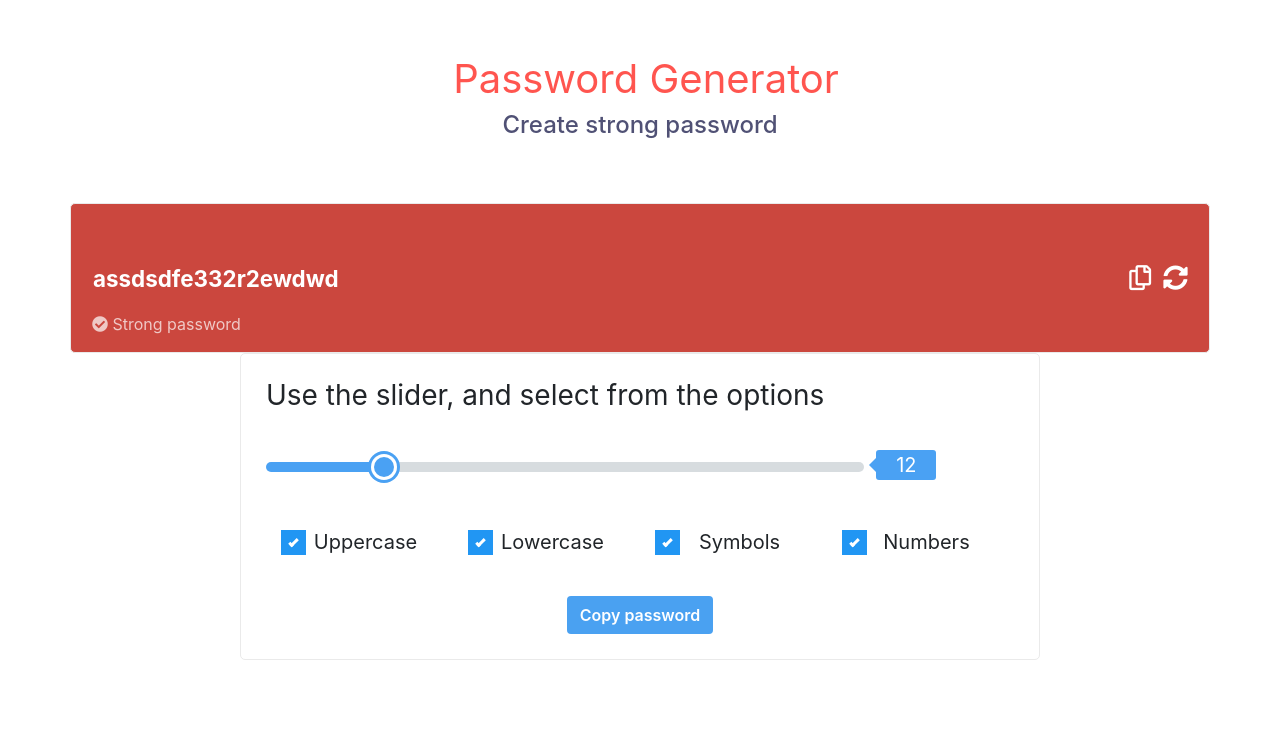
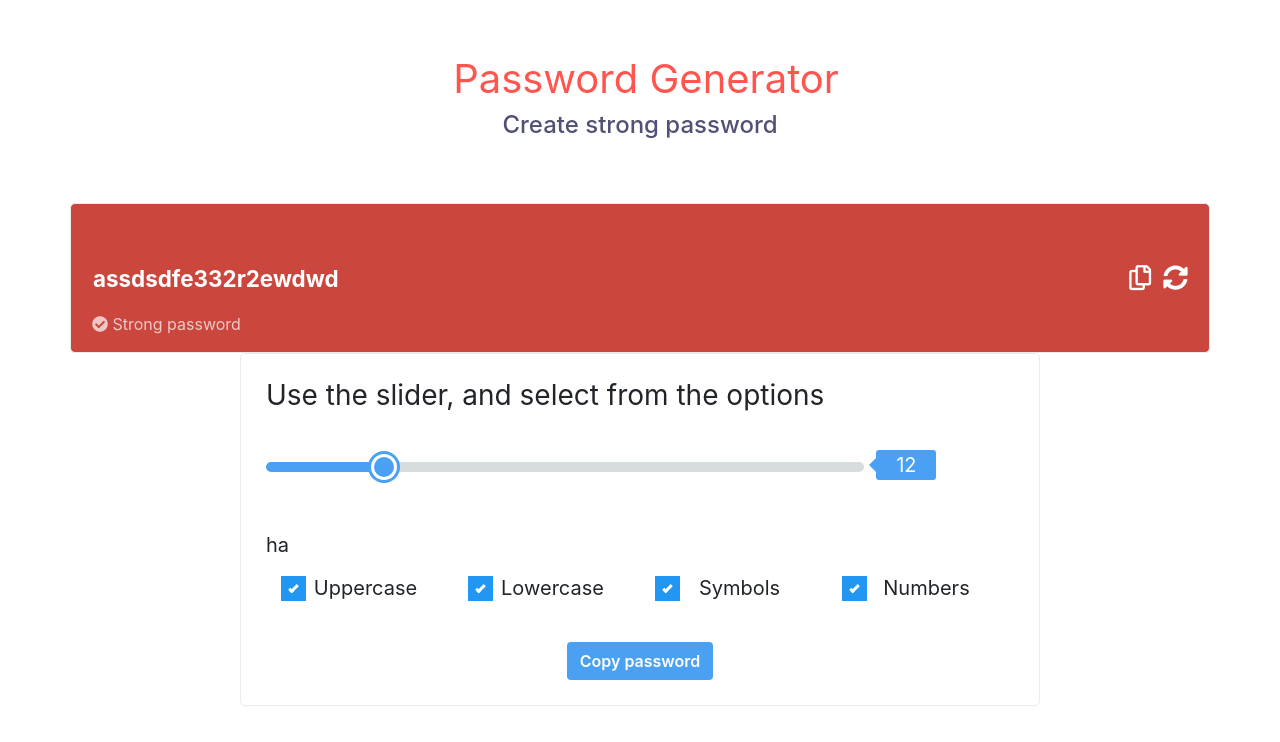
Before and after one commit to AigarsPeda/password-generator, a React app: page / in a window 1280 px wide. Shown: the top 742 px of the page. Built offline with nearby package versions, Linux system fonts and the light colour scheme.

Commit message:
Update Container.tsx

```diff
--- a/src/components/container/Container.tsx
+++ b/src/components/container/Container.tsx
@@ -66,6 +66,7 @@
               onChangeValue={onChangeSlider}
             />
           </div>
+          <p>ha</p>
         </div>
         <div className="col-md-12">
           <div className="row checkbox-container">
```
